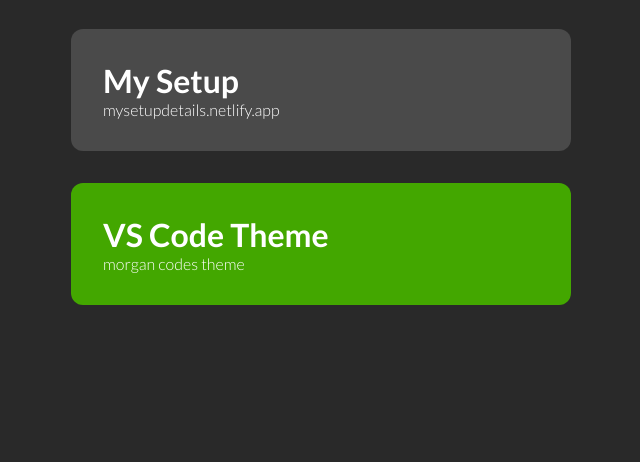
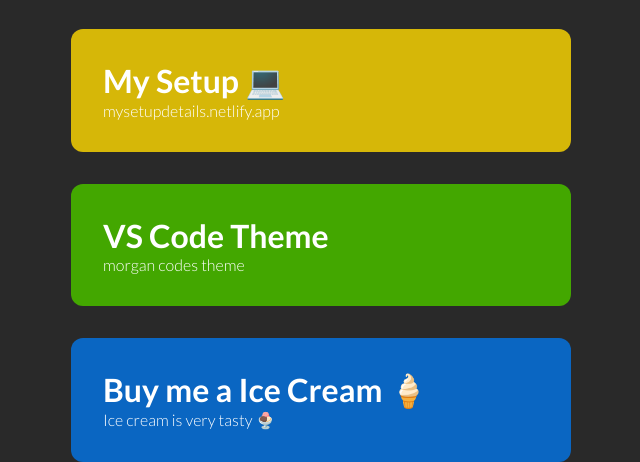
Before and after one commit to DevTyler62/Instagram-links, a plain HTML site: page index.html in a window 1280 px wide. Shown: the part 402-864 px from the top of the page, without its empty margins (319-959 px from the left). Before the commit the page ends 800 px from the top, so only its background shows below. Drawn offline with Linux system fonts and the light colour scheme.

Commit message:
Added buy me a coffee

```diff
--- a/index.html
+++ b/index.html
@@ -125,7 +125,7 @@
 			</div>
 			<div class="link__card setup container">
 				<a href="https://mysetupdetails.netlify.app/" class="setup__link">
-					<h1 class="setup__title">My Setup</h1>
+					<h1 class="setup__title">My Setup 💻</h1>
 					<p class="setup__address">mysetupdetails.netlify.app</p>
 				</a>
 			</div>
@@ -138,6 +138,12 @@
 					<p class="setup__address">morgan codes theme</p>
 				</a>
 			</div>
+			<div class="link__card buyme container">
+				<a href="https://www.buymeacoffee.com/tylercodes" class="card__link">
+					<h1 class="setup__title">Buy me a Ice Cream 🍦</h1>
+					<p class="setup__address">Ice cream is very tasty 🍨</p>
+				</a>
+			</div>
 		</div>
 	</body>
 </html>
--- a/style.css
+++ b/style.css
@@ -106,11 +106,15 @@ svg {
 }
 
 .setup {
-	background-color: #525252d0;
+	background-color: #fdd700d0;
 }
 
 .vscode {
 	background-color: #43a700;
+}
+
+.buyme {
+	background-color: #0a66c2;
 }
 
 .setup__title {
```
